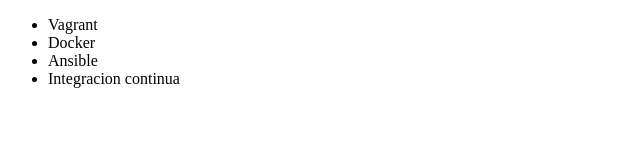
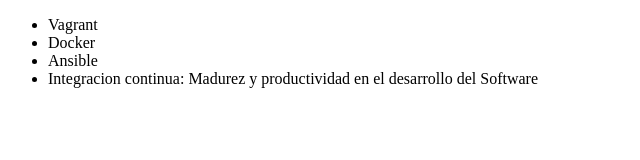
Before and after one commit to ItzelPr03/alura-git, a plain HTML site: page index.html in a window 1280 px wide. Shown: the whole page, without its empty margins (0-640 px from the left). Drawn offline with Linux system fonts and the light colour scheme.

Commit message:
Renombrando curso de Integracion continua

```diff
--- a/index.html
+++ b/index.html
@@ -10,7 +10,7 @@
          <li> Vagrant </li>
          <li> Docker </li>
          <li> Ansible </li>
-         <li> Integracion continua </li>
+         <li> Integracion continua: Madurez y productividad en el desarrollo del Software </li>
      </ul>
 </body>
 </html>
```
